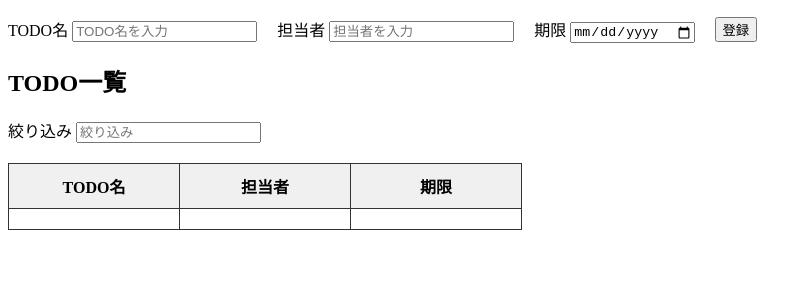
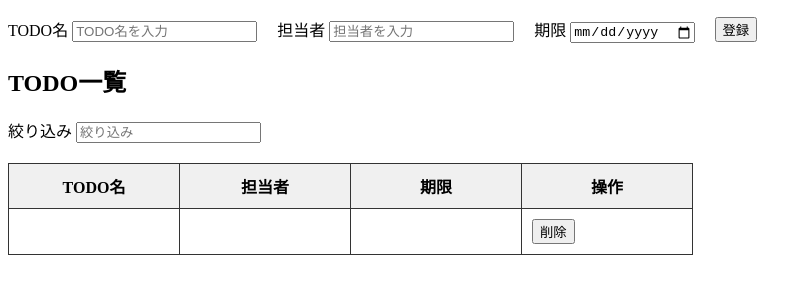
Before and after one commit to tslucky7/javascript-practice_daytra-webapp-frontend, a plain HTML site: page TODO-App/index.html in a window 1280 px wide. Both pictures are taken after a click on the button "登録". Shown: the part 127-410 px from the top of the page, without its empty margins (0-812 px from the left). Drawn offline with Linux system fonts and the light colour scheme.

Commit message:
削除ボタンの実装

```diff
--- a/TODO-App/index.html
+++ b/TODO-App/index.html
@@ -43,6 +43,7 @@
             <th>TODO名</th>
             <th>担当者</th>
             <th>期限</th>
+            <th>操作</th>
           </tr>
         </thead>
         <tbody id="todo-list">
--- a/TODO-App/js/script.js
+++ b/TODO-App/js/script.js
@@ -10,6 +10,7 @@ const registerNewTodo = () => {
 
   //TODOリストに新しいTODOを追加
   todoList.push({
+    id : Date.now(),
     todoName: newTodoName.value,
     person: newPerson.value,
     deadline: newDeadline.value,
@@ -23,7 +24,12 @@ const removeTodoListElem = () => {
   while (tbodyElem.firstChild) {
     tbodyElem.firstChild.remove();
   }
-}
+};
+
+//削除ボタンがクリックされた時に該当のtodoを削除
+const removeTodoById = (id) => {
+  todoList = todoList.filter((todo) => todo.id !== id);
+};
 
 const appendTodoListElem = () => {
   //TODOリストを全て削除
@@ -45,11 +51,24 @@ const appendTodoListElem = () => {
       const deadlineTdElem = document.createElement("td");
       deadlineTdElem.textContent = todo.deadline;
 
+      //削除のbutton要素を生成
+      const removeButtonElem = document.createElement("button");
+      removeButtonElem.textContent = "削除";
+      removeButtonElem.addEventListener("click", () => {
+        removeTodoById(todo.id);
+        appendTodoListElem();
+      });
+
+      //削除ボタン表示のためのtd要素を作成
+      const buttonTdElem = document.createElement("td");
+      buttonTdElem.appendChild(removeButtonElem);
+
       //tr要素を作成、td要素を追加
       const trElem = document.createElement("tr");
       trElem.appendChild(todoNameTdElem);
       trElem.appendChild(personTdElem);
       trElem.appendChild(deadlineTdElem);
+      trElem.appendChild(buttonTdElem);
 
       //tbody要素にtr要素を追加
       const tbodyElem = document.getElementById("todo-list");
```
